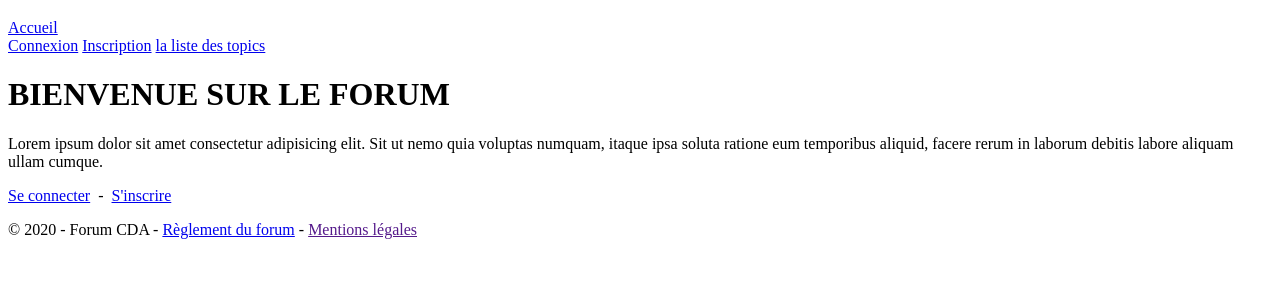
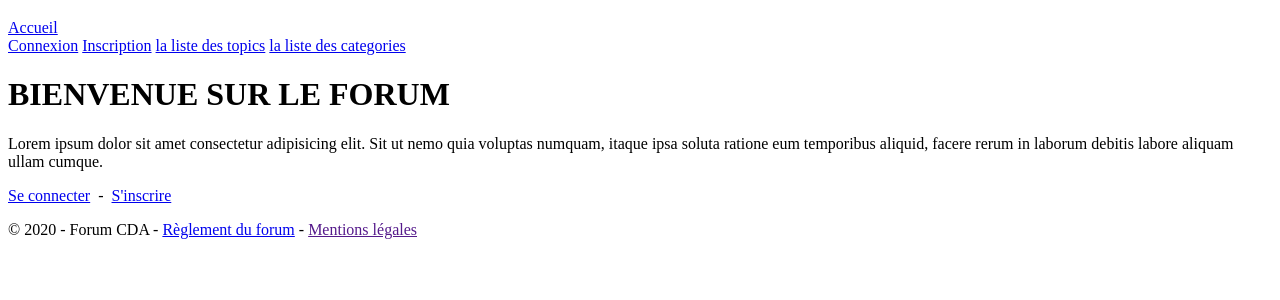
Before and after one commit to JeanNoLimit/forum, a PHP site: page / in a window 1280 px wide. Shown: the top 300 px of the page. Run offline with PHP 8.4, Linux system fonts and the light colour scheme; some libraries are stand-ins or nearby versions.

Commit message:
Création du lien vers la liste des catégories

```diff
--- a/view/layout.php
+++ b/view/layout.php
@@ -43,6 +43,7 @@
                             <a href="./view/security/login.php">Connexion</a>
                             <a href="/security/register.html">Inscription</a>
                             <a href="index.php?ctrl=forum&action=listTopics">la liste des topics</a>
+                            <a href="index.php?ctrl=forum&action=listCategory">la liste des categories</a>
                         <?php
                         }
 
```
